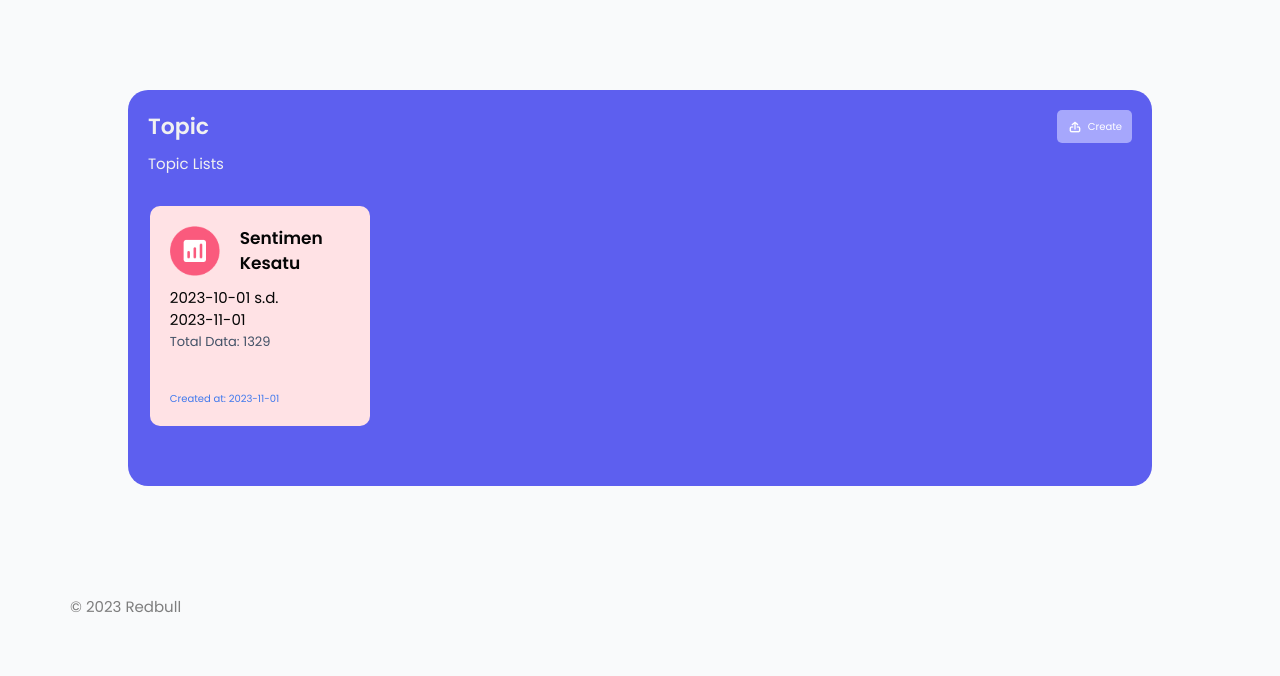
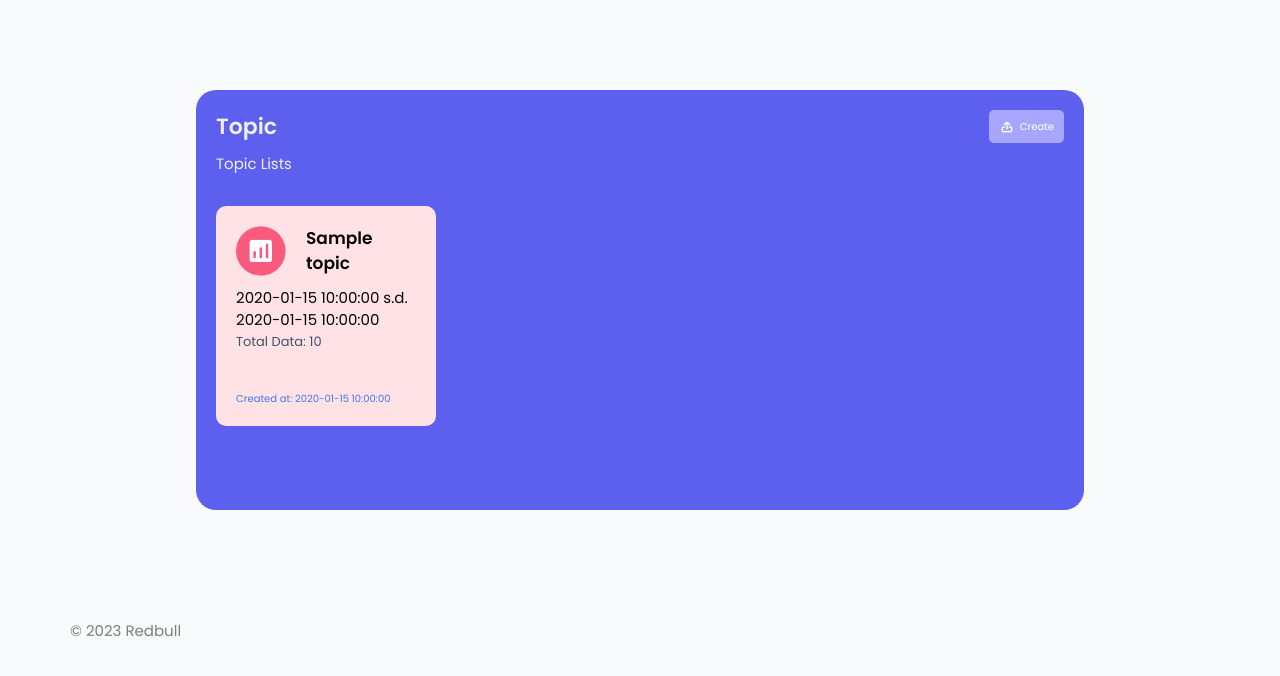
Before and after one commit to mfathulibad/sentimen-analisis-redbull, a Flask app: page /form in a window 1280 px wide. Shown: the part 76-752 px from the top of the page. Run offline with Flask 3, Linux system fonts and the light colour scheme; a database or web service that is not in the repository returns one stand-in record (values such as "Sample title"); some libraries are stand-ins or nearby versions.

Commit message:
auto add card topic, fix database field 'title'

```diff
--- a/app.py
+++ b/app.py
@@ -13,7 +13,8 @@ def home():
 
 @app.route("/form")
 def form():
-    return render_template("home.html")
+    topics = mongodb.get_all_topics()  # Assume you have a function to get all topics
+    return render_template("home.html", topics=topics)
 
 @app.route("/hasil")
 def hasil():
@@ -23,16 +24,13 @@ def hasil():
 @app.route("/get_sentiment_data")
 def get_sentiment_data():
     sentiment_data = mongodb.get_sentiment_data()
-
     return jsonify(sentiment_data)
 
 @app.route("/form_submit", methods=['POST'])
 def form_submit():
 
-
     # Ambil data di form
     title = request.form.get('title')
-
     amount_str = request.form.get('amount')
     amount = int(amount_str) if amount_str else 0
     until = request.form.get('endDate')
@@ -40,7 +38,7 @@ def form_submit():
 
     print(title)
     print(until)
-    # Buat tipic
+    # Buat topic
     topicId = mongodb.createTopic(title, amount, until, since)
 
     scrape.crawl_data(topicId, amount, until, since)
--- a/mongodb.py
+++ b/mongodb.py
@@ -147,3 +147,23 @@ def get_sentiment_data():
     db.client.close()
 
     return sentiment_data
+
+def get_all_topics():
+    db = createConnection()
+    topics = db.topic.find({})
+    topic_list = []
+
+    for topic in topics:
+        topic_data = {
+            "topicId": topic["topicId"],
+            "title": topic["title"],
+            "amount": topic["amount"],
+            "since": topic["timeline"]["since"],
+            "until": topic["timeline"]["until"],
+            "created_at": topic.get("created_at", ""),  # Add this line to get the created_at field
+        }
+        topic_list.append(topic_data)
+
+    db.client.close()
+
+    return topic_list
--- a/templates/home.html
+++ b/templates/home.html
@@ -58,7 +58,8 @@
 
   <!-- topic section -->
   <section class="car_section layout_padding">
-    <!-- Container -->
+    <div class="container">
+      <!-- Container without d-flex class -->
       <div class="topic-container">
         <div class="topic-title">
           Topic
@@ -70,9 +71,11 @@
         <div class="topic-subtitle">
           Topic Lists
         </div>
-      <!-- Card 1 -->
-      <div class="row">
-        <div class="col-md-3">
+        <!-- Container for topic cards -->
+        <div class="row" id="topicCardsContainer">
+          <!-- Loop through topics and generate topic cards -->
+          {% for topic in topics %}
+            <div class="col-md-3 mb-4">
               <a href="form.html" class="topic-card-link" id="topicCardLink">
                 <div class="topic-card" id="topicCard">
                   <div class="row">
@@ -81,24 +84,24 @@
                     </div>
                     <div class="col-md-8">
                       <div class="topic-card-title" id="topicCardTitle">
-                    Sentimen Kesatu
+                        {{ topic.title }}
                       </div>
                     </div>
                   </div>
                   <div class="topic-card-text" id="topicCardText">
-                2023-10-01 s.d.<br>2023-11-01
+                    {{ topic.since }} s.d.<br>{{ topic.until }}
                   </div>
                   <div class="topic-card-text2" id="topicCardText2">
-                Total Data: 1329
+                    Total Data: {{ topic.amount }}
                   </div>
                   <div class="topic-card-text3" id="topicCardText3">
-                Created at: 2023-11-01
+                    Created at: {{ topic.created_at }}
                   </div>
                 </div>
               </a>
             </div>
-
-        <!-- Add more cards as needed -->
+          {% endfor %}
+        </div>
       </div>
     </div>
   </section>
@@ -115,8 +118,8 @@
     <!-- Form for adding a topic -->
     <form id="addTopicForm">
       <div>
-        <label class="modal-content2" for="topicTitle">Title:</label>
-        <input type="text" id="topicTitle" name="topicTitle" class="underline-input">
+        <label class="modal-content2" for="title">Title:</label>
+        <input type="text" id="title" name="title" class="underline-input">
       </div>
       <div>
         <label class="modal-content2" for="amount">Total Data:</label>
@@ -202,7 +205,7 @@
           var topicCardText2 = document.getElementById('topicCardText2');
 
           // Get the input values from the form
-          var topicTitle = formData.get('topicTitle');
+          var title = formData.get('title');
           var amount = formData.get('amount');
           var startDate = formData.get('startDate');
           var endDate = formData.get('endDate');
@@ -214,7 +217,7 @@
           var currentDate = getCurrentDate();
 
           // Update card content
-          topicCardTitle.innerHTML = topicTitle;
+          topicCardTitle.innerHTML = title;
           topicCardText.innerHTML = formattedDate;
           topicCardText2.innerHTML = 'Total Data: ' + amount;
           topicCardText3.innerHTML = 'Created at: ' + currentDate; // Update the "Created at" text
@@ -569,6 +572,18 @@
     padding: 20px;
   }
 
+  .row {
+    display: flex;
+    flex-wrap: wrap;
+    justify-content: space-between;
+  }
+
+  /* Card container styling */
+  .col-md-3 {
+    flex-basis: calc(25% - 1rem); /* Adjust width based on the number of columns you want */
+    margin-bottom: 1rem;
+  }
+
   /* Title styling */
   .topic-title {
     display: flex;
@@ -593,8 +608,6 @@
 
   /* Card container styling */
   .card-container {
-    display: flex;
-    justify-content: space-around;
     margin-top: 20px; /* Jarak antara teks dan card */
   }
 
```
Lines whose indentation alone changed are shown as unchanged.
